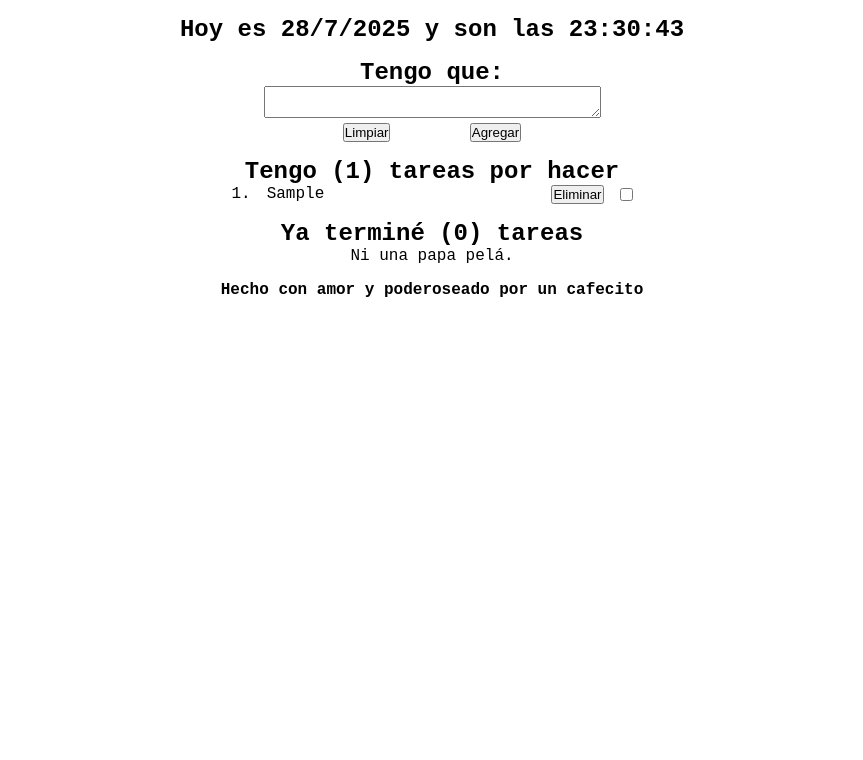
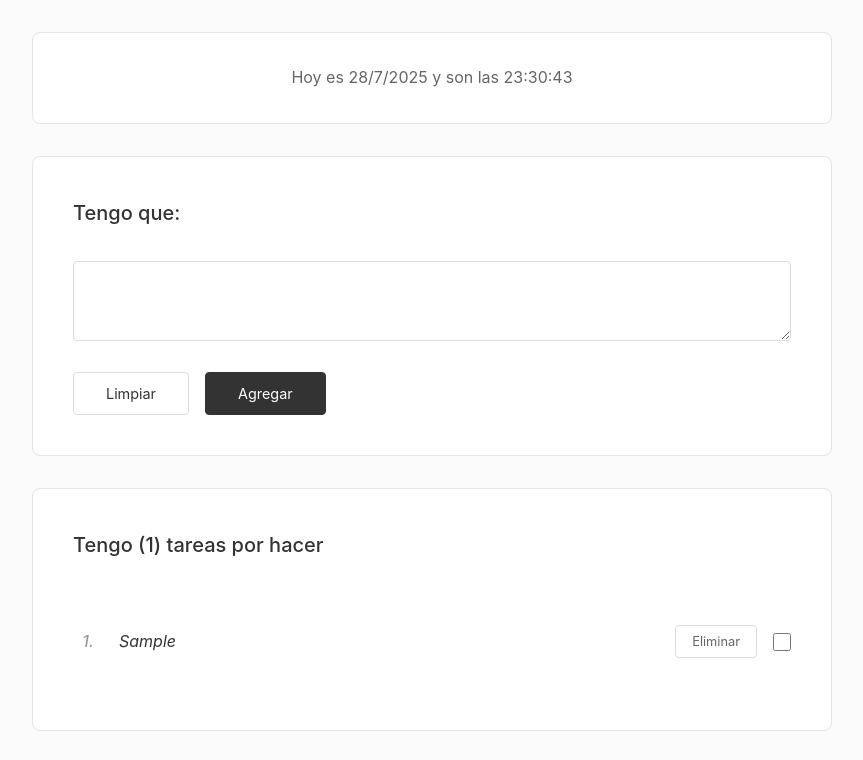
Before and after one commit to Garritz/ejercicioModuloJS, a plain HTML site: page index.html in a window 1280 px wide. Both pictures are taken after typing "Sample" into the empty fields and a click on the button "Agregar". Shown: the top 760 px of the page, without its empty margins (208-1071 px from the left). Drawn offline with Linux system fonts and the light colour scheme.

```diff
--- a/style.css
+++ b/style.css
@@ -1,3 +1,4 @@
+/*
 * {
     margin: 0px;
     padding: 0px;
@@ -34,3 +35,220 @@
 .tarea {
     width: 20rem;
 }
+*/
+
+* {
+    margin: 0px;
+    padding: 0px;
+    box-sizing: border-box;
+}
+
+body {
+    width: auto;
+    font-family: 'Inter', -apple-system, BlinkMacSystemFont, 'Segoe UI', sans-serif;
+    background: #fafafa;
+    min-height: 100vh;
+    color: #333;
+    line-height: 1.6;
+}
+
+/* Header */
+header {
+    background: white;
+    padding: 2rem;
+    margin: 2rem auto;
+    max-width: 800px;
+    border-radius: 8px;
+    border: 1px solid #e5e5e5;
+}
+
+header h2 {
+    font-size: 1rem;
+    font-weight: 400;
+    color: #666;
+    text-align: center;
+}
+
+/* Sections */
+section {
+    margin: 2rem auto;
+    max-width: 800px;
+    background: white;
+    border-radius: 8px;
+    padding: 2.5rem;
+    border: 1px solid #e5e5e5;
+}
+
+section h1 {
+    font-size: 1.25rem;
+    font-weight: 500;
+    margin-bottom: 2rem;
+    color: #333;
+}
+
+/* Form styling */
+form {
+    width: 100%;
+}
+
+textarea {
+    width: 100%;
+    padding: 1rem;
+    border: 1px solid #ddd;
+    border-radius: 4px;
+    font-family: inherit;
+    font-size: 1rem;
+    resize: vertical;
+    min-height: 80px;
+    background: #fff;
+}
+
+textarea:focus {
+    outline: none;
+    border-color: #999;
+}
+
+.botones {
+    display: flex;
+    gap: 1rem;
+    margin-top: 1.5rem;
+}
+
+button {
+    padding: 0.75rem 2rem;
+    border: 1px solid #ddd;
+    border-radius: 4px;
+    font-family: inherit;
+    font-size: 0.9rem;
+    font-weight: 400;
+    cursor: pointer;
+    background: white;
+    color: #333;
+}
+
+button:hover {
+    background: #f5f5f5;
+}
+
+button[type="submit"] {
+    background: #333;
+    color: white;
+    border-color: #333;
+}
+
+button[type="submit"]:hover {
+    background: #555;
+    border-color: #555;
+}
+
+/* Lista de tareas */
+ul {
+    list-style: none;
+    width: 100%;
+}
+
+li {
+    display: flex;
+    justify-content: space-between;
+    align-items: center;
+    padding: 1.5rem 0;
+    border-bottom: 1px solid #f0f0f0;
+}
+
+li:last-child {
+    border-bottom: none;
+}
+
+.tarea {
+    display: flex;
+    gap: 1rem;
+    align-items: flex-start;
+    flex-grow: 1;
+}
+
+.tareaID {
+    font-weight: 500;
+    color: #999;
+    min-width: 30px;
+}
+
+.tareaNombre {
+    font-size: 1rem;
+    color: #333;
+    line-height: 1.5;
+}
+
+.opciones {
+    display: flex;
+    gap: 1rem;
+    align-items: center;
+}
+
+.opciones button {
+    padding: 0.5rem 1rem;
+    font-size: 0.8rem;
+    color: #666;
+    border-color: #ddd;
+}
+
+.opciones button:hover {
+    color: #333;
+    background: #f5f5f5;
+}
+
+/* Checkbox styling */
+input[type="checkbox"] {
+    width: 18px;
+    height: 18px;
+    cursor: pointer;
+    accent-color: #333;
+}
+
+/* Footer */
+footer {
+    background: white;
+    padding: 2rem;
+    margin: 2rem auto;
+    max-width: 800px;
+    border-radius: 8px;
+    border: 1px solid #e5e5e5;
+}
+
+footer h4 {
+    font-size: 0.85rem;
+    font-weight: 400;
+    color: #999;
+    text-align: center;
+    font-style: italic;
+}
+
+/* Responsive design */
+@media (max-width: 768px) {
+    section, header, footer {
+        margin: 1rem;
+        padding: 1.5rem;
+    }
+
+    .botones {
+        flex-direction: column;
+    }
+
+    li {
+        flex-direction: column;
+        align-items: flex-start;
+        gap: 1rem;
+    }
+
+    .opciones {
+        align-self: flex-end;
+    }
+}
+
+/* Estados vacíos */
+li:only-child {
+    text-align: center;
+    color: #999;
+    font-style: italic;
+    justify-content: center;
+    padding: 2rem 0;
+}
```
Also changed, not shown: README.md.
